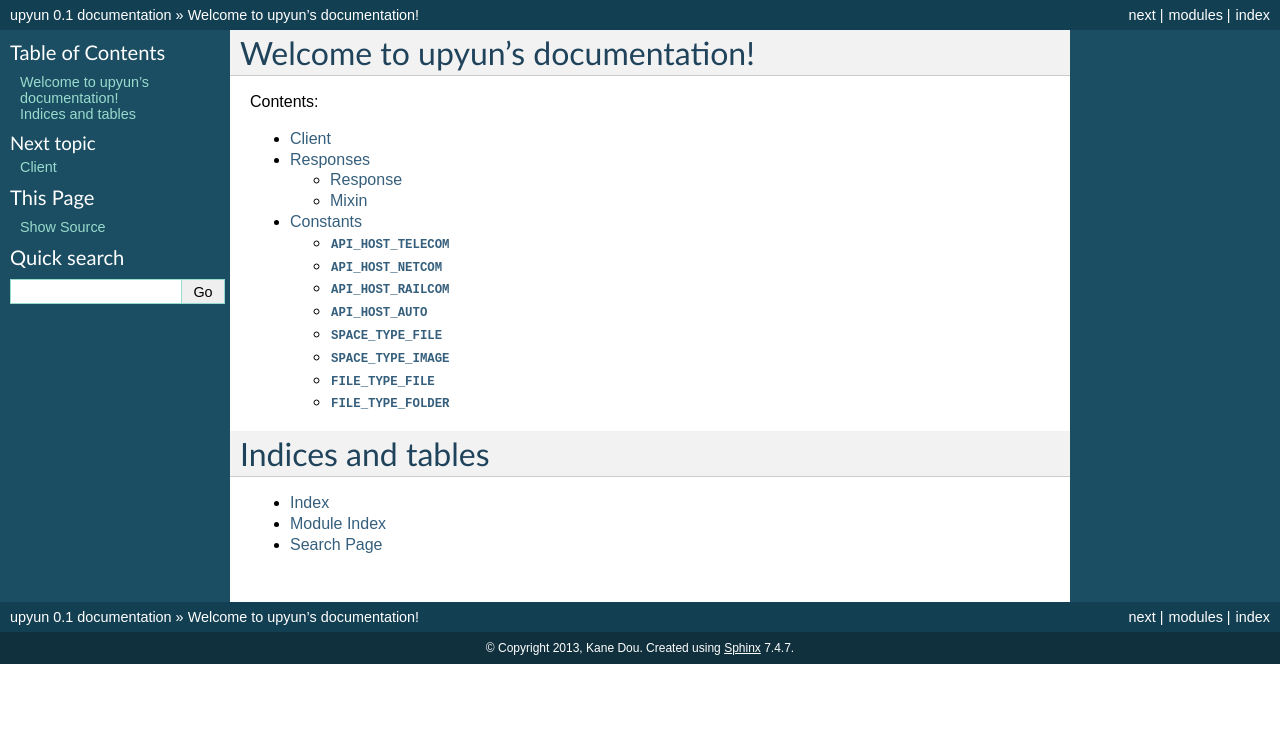
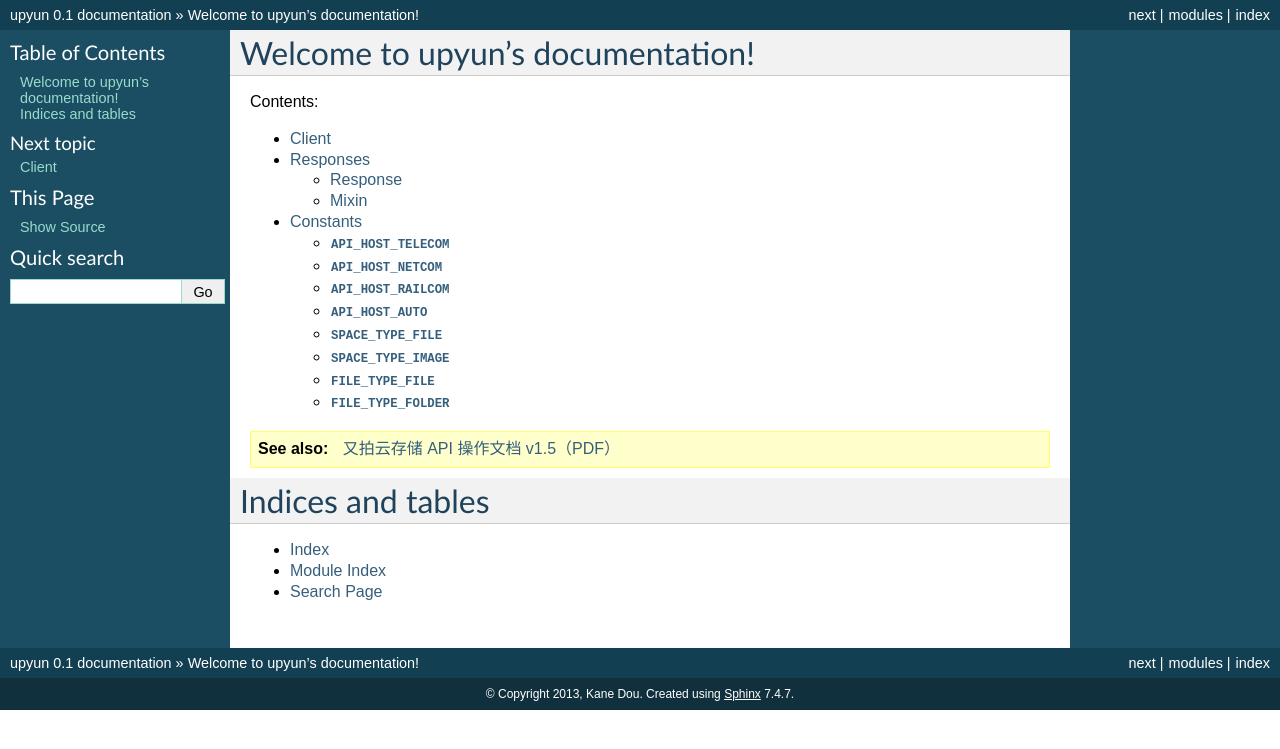
Before and after one commit to kols/upyun, a Sphinx documentation site: the page built from docs/index.rst, in a window 1280 px wide. Shown: the top 749 px of the page. Built offline with Sphinx 7.4.7, drawn with Linux system fonts in a browser that asks for light colours.

Commit message:
complete docs

```diff
--- a/docs/index.rst
+++ b/docs/index.rst
@@ -11,10 +11,13 @@
 .. toctree::
    :maxdepth: 2
 
-   upyun.rst
-   response.rst
+   client
+   response
    const
 
+.. seealso::
+   `又拍云存储 API 操作文档 v1.5（PDF）
+   <http://static.b0.upaiyun.com/upyun_api_doc.pdf>`_
 
 
 Indices and tables
```
Also changed, not shown: docs/client.rst (renamed from docs/upyun.rst).
